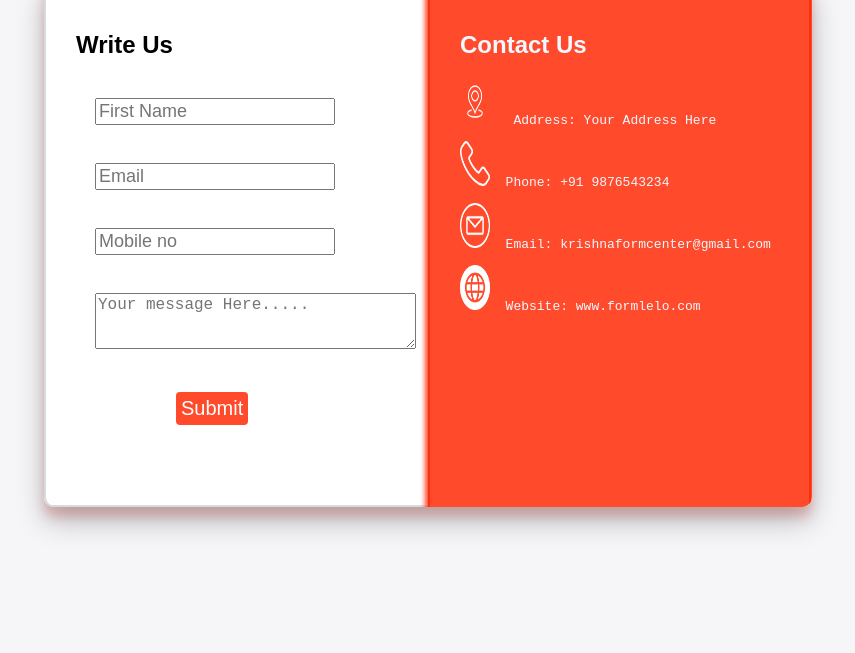
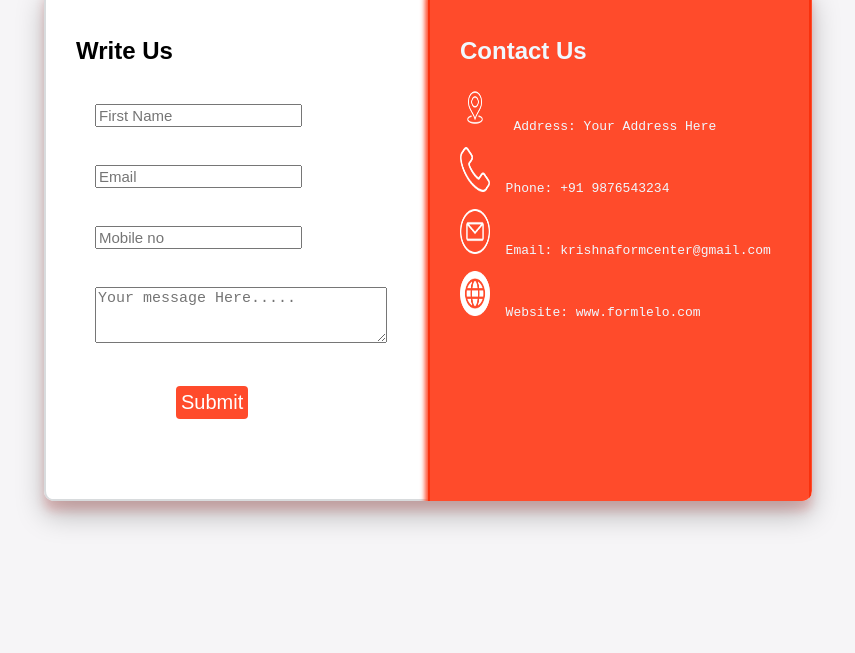
Before and after one commit to krishnarajodhiya/form, a plain HTML site: page index.html in a window 1280 px wide. Shown: the part 177-830 px from the top of the page, without its empty margins (212-1067 px from the left). Drawn offline with Linux system fonts and the light colour scheme; a web font is replaced by a local one.

Commit message:
Update index.html

```diff
--- a/index.html
+++ b/index.html
@@ -46,7 +46,7 @@
         margin:19px;
         max-width: 400px;
         max-height: 50px;
-       font-size: large;
+       font-size: 15px;
     }
 
     .contact {
```
